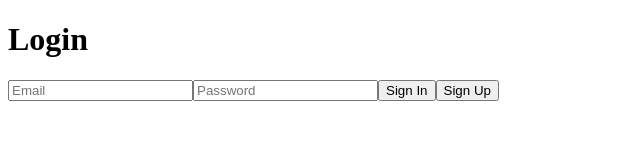
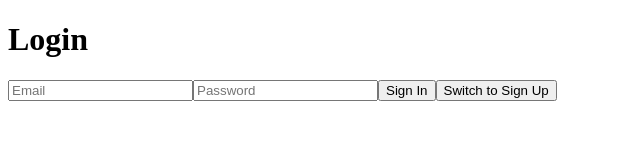
Before and after one commit to ME-Item-Storage-Cell/TennisToday, a React (Vite) app in the folder my-react-site/: page / in a window 1280 px wide. Shown: the top 160 px of the page, without its empty margins (0-640 px from the left). Built offline with nearby package versions, Linux system fonts and the light colour scheme.

Commit message:
Improved sign in page, added packages

```diff
--- a/my-react-site/src/login.jsx
+++ b/my-react-site/src/login.jsx
@@ -4,6 +4,9 @@ import { supabase } from './supabase'
 export default function Login() {
   const [email, setEmail] = useState('')
   const [password, setPassword] = useState('')
+  const [displayName, setDisplayName] = useState('')
+  const [phone, setPhone] = useState('')
+  const [isSigningUp, setIsSigningUp] = useState(false)
   const [loading, setLoading] = useState(false)
 
   async function signUp() {
@@ -12,6 +15,12 @@ export default function Login() {
     const { error } = await supabase.auth.signUp({
       email,
       password,
+      options: {
+        data: {
+          display_name: displayName,
+          phone,
+        },
+      },
     })
 
     if (error) {
@@ -56,13 +65,43 @@ export default function Login() {
         onChange={(e) => setPassword(e.target.value)}
       />
 
-      <button onClick={signIn} disabled={loading}>
-        Sign In
-      </button>
+      {isSigningUp && (
+        <>
+          <input
+            type="text"
+            placeholder="Display Name"
+            value={displayName}
+            onChange={(e) => setDisplayName(e.target.value)}
+          />
 
-      <button onClick={signUp} disabled={loading}>
-        Sign Up
-      </button>
+          <input
+            type="tel"
+            placeholder="Phone Number"
+            value={phone}
+            onChange={(e) => setPhone(e.target.value)}
+          />
+        </>
+      )}
+
+      {isSigningUp ? (
+        <>
+          <button onClick={signUp} disabled={loading}>
+            Create account
+          </button>
+          <button type="button" onClick={() => setIsSigningUp(false)} disabled={loading}>
+            Switch to Sign In
+          </button>
+        </>
+      ) : (
+        <>
+          <button onClick={signIn} disabled={loading}>
+            Sign In
+          </button>
+          <button type="button" onClick={() => setIsSigningUp(true)} disabled={loading}>
+            Switch to Sign Up
+          </button>
+        </>
+      )}
     </div>
   )
 }
--- a/package.json
+++ b/package.json
@@ -1,5 +1,7 @@
 {
   "dependencies": {
-    "@supabase/supabase-js": "^2.107.0"
+    "@supabase/supabase-js": "^2.107.0",
+    "react-router-dom": "^7.17.0",
+    "styled-components": "^6.4.2"
   }
 }
```
Also changed, not shown: 1 other file (tests, documents, lock files or other folders).
